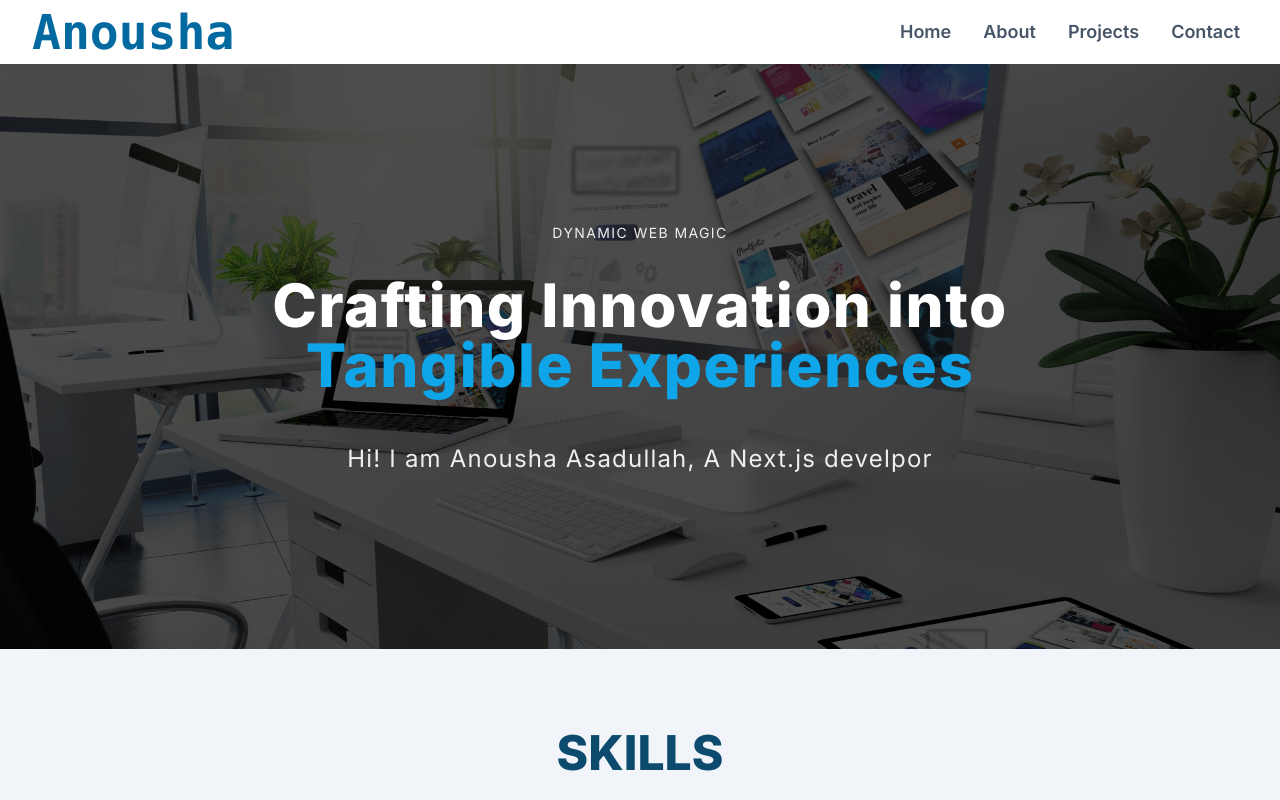
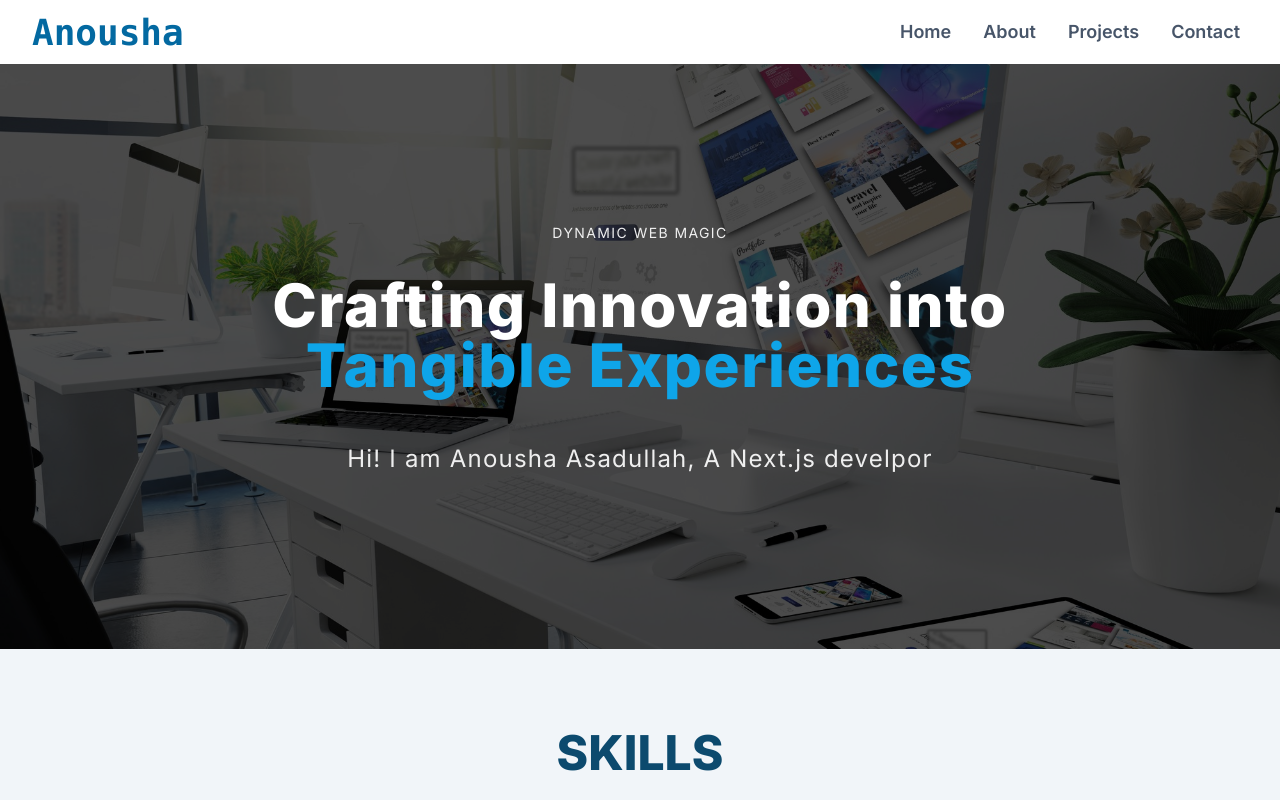
Before and after one commit to Anousha1846/My-Portfolio-Website, a Next.js app: page / in a window 1280 px wide. Shown: the top 800 px of the page. Built offline with nearby package versions, Linux system fonts and the light colour scheme.

Commit message:
Update MyNavbar.tsx

```diff
--- a/src/components/custum/MyNavbar.tsx
+++ b/src/components/custum/MyNavbar.tsx
@@ -20,7 +20,7 @@ const MyNav = () => {
         <div className="max-w-7xl mx-auto px-4 sm:px-6  lg:px-8 ">
         <div className="flex items-center justify-between h-16  ">
         <div className="flex items-center">
-              <div className="flex-shrink-0 lg:text-5xl text-4xl  ">
+              <div className="flex-shrink-0 lg:text-4xl text-3xl  ">
                 <Link href="/" className="text-sky-700 italic font-mono font-extrabold">
                   <Popover>
                     <PopoverTrigger>  Anousha</PopoverTrigger>
```
